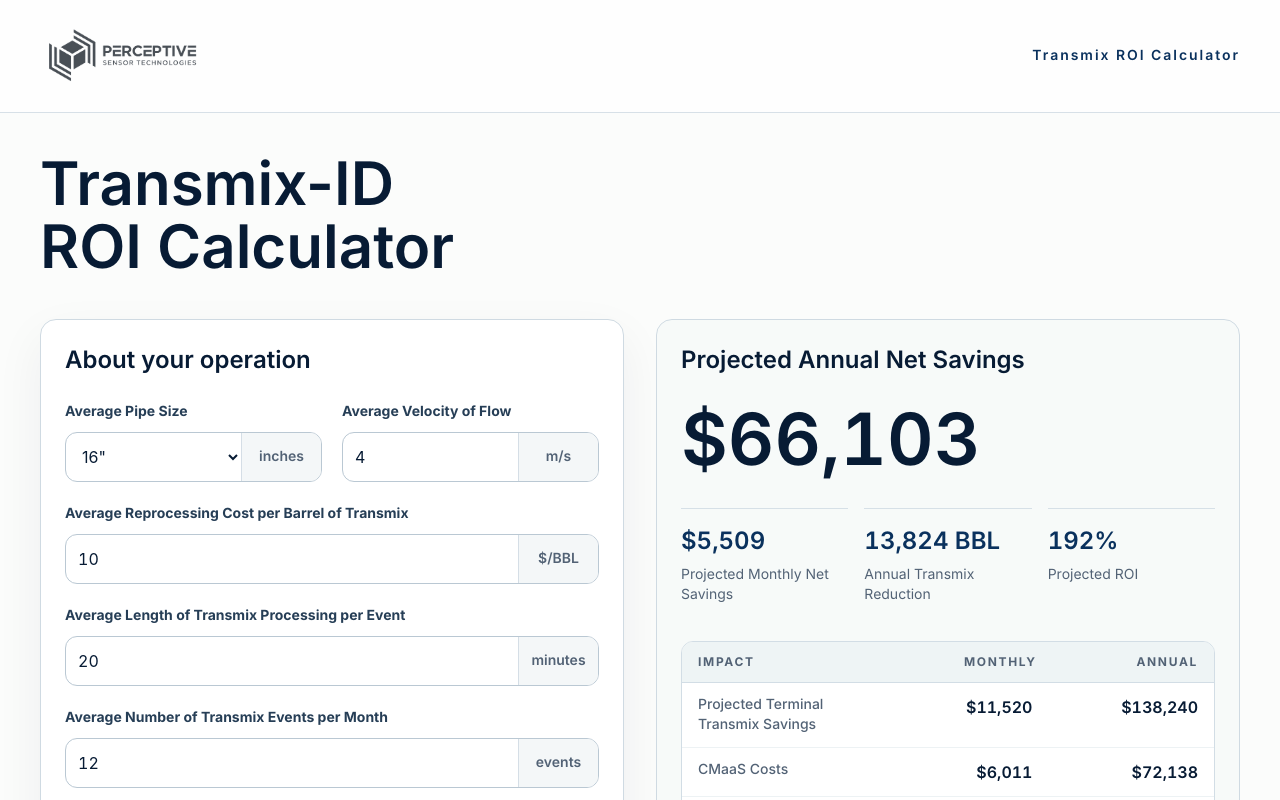
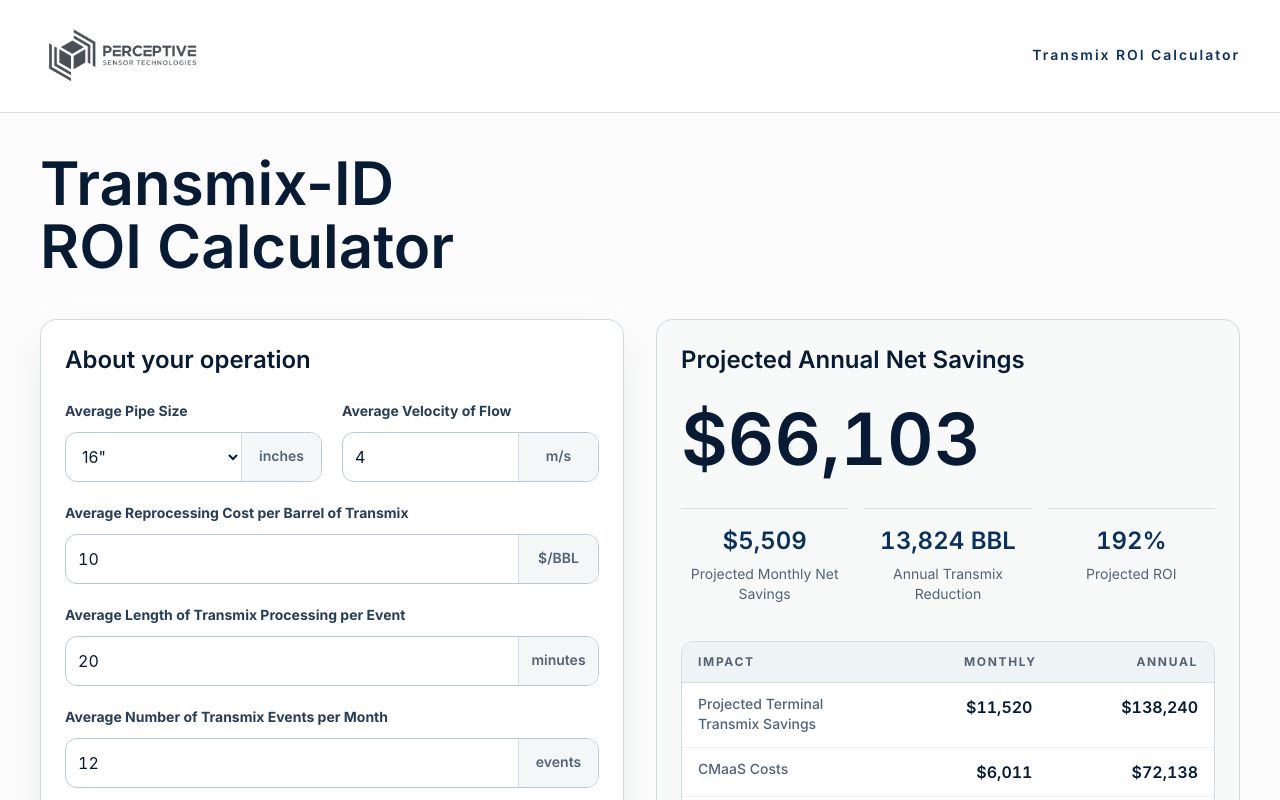
Before and after one commit to gibsonmade/PST-Calculator, a React (Vite) app: page / in a window 1280 px wide. Shown: the top 800 px of the page. Built offline with nearby package versions, Linux system fonts and the light colour scheme.

Commit message:
Center secondary result metrics

```diff
--- a/src/App.jsx
+++ b/src/App.jsx
@@ -332,7 +332,7 @@
 
 function Metric({ label, value, unfavorable = false }) {
   return (
-    <div className="border-t border-[#d6e0e7] pt-4">
+    <div className="border-t border-[#d6e0e7] pt-4 text-center">
       <p
         className={`text-2xl font-semibold tabular-nums ${
           unfavorable ? "text-[#8a4e1d]" : "text-[#0a315d]"
```
